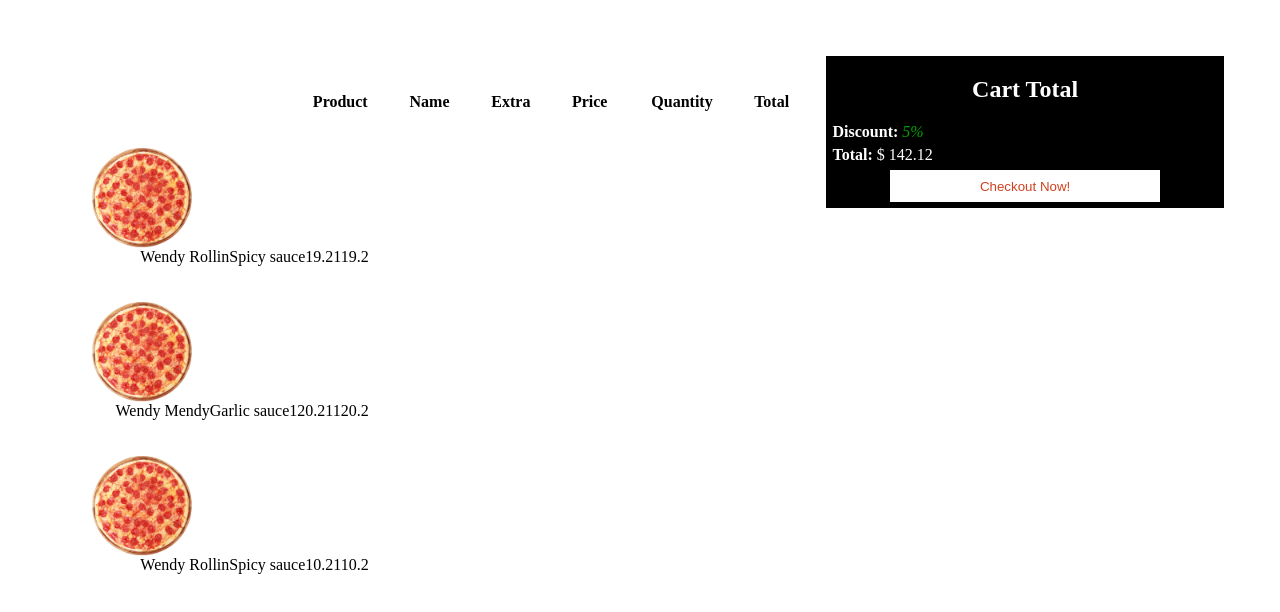
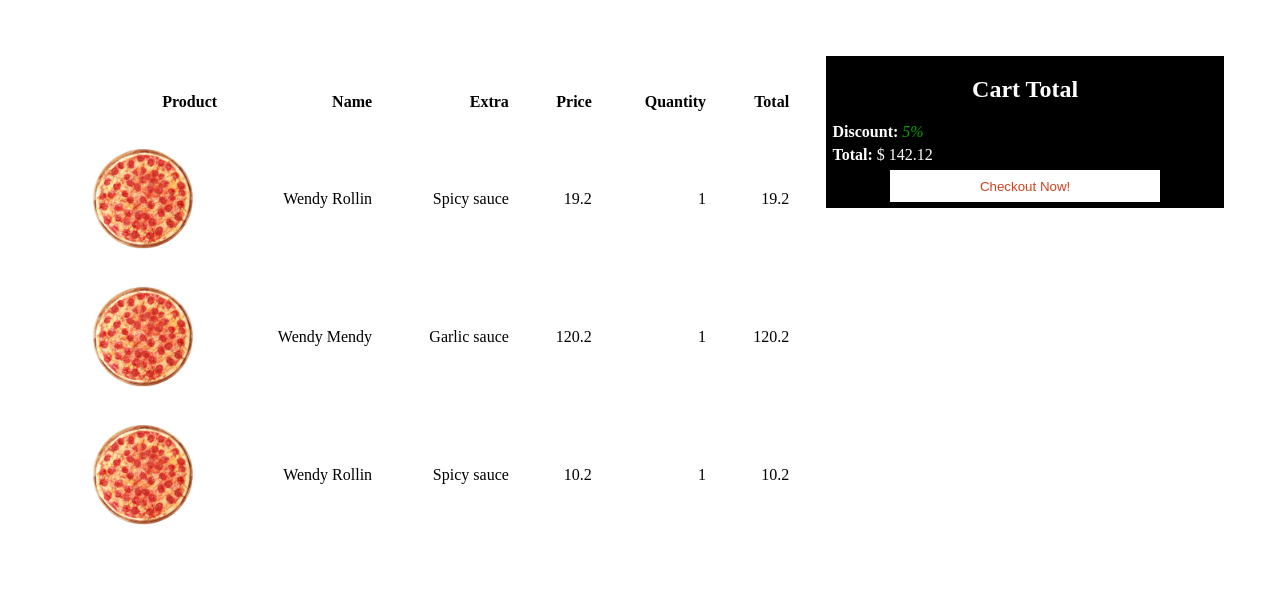
Before and after one commit to Fasunle/pizza-order-website, a Next.js app: page /cart in a window 1280 px wide. Shown: the top 612 px of the page. Built offline with nearby package versions, Linux system fonts and the light colour scheme.

Commit message:
Bugfix table component td tag fixture
> <tr> must contain <td> tag

```diff
--- a/components/CartTable.jsx
+++ b/components/CartTable.jsx
@@ -17,6 +17,7 @@ const CartTable = ({ cart }) => {
         <tbody>
           {cart.map((cartItem, id) => (
             <tr key={id}>
+              <td>
                 <div className={styles.imgContainer}>
                   <Image
                     src="/img/pizza.png"
@@ -25,11 +26,22 @@ const CartTable = ({ cart }) => {
                     objectFit="cover"
                   />
                 </div>
+              </td>
+              <td>
                 <span className={styles.name}>{cartItem.name}</span>
+              </td>
+              <td>
                 <span className={styles.extra}>{cartItem.extra}</span>
+              </td>
+              <td>
                 <span className={styles.price}>{cartItem.price}</span>
+              </td>
+              <td>
                 <span className={styles.quantity}>{cartItem.quantity}</span>
+              </td>
+              <td>
                 <span className={styles.total}>{cartItem.total}</span>
+              </td>
             </tr>
           ))}
         </tbody>
```
Lines whose indentation alone changed are shown as unchanged.
